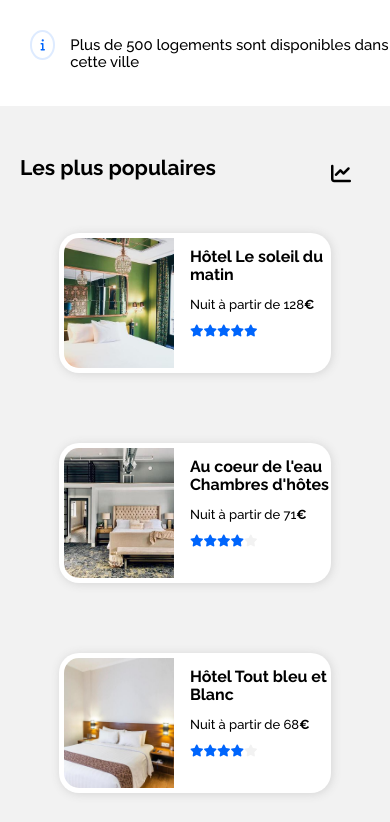
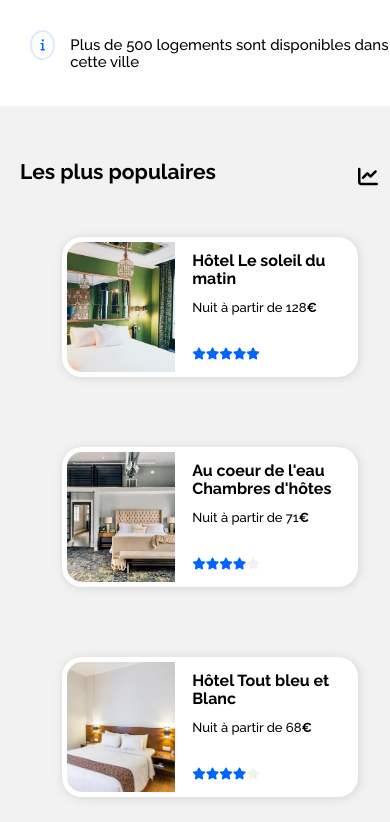
Before and after one commit to OlivainBenoit/P2_OLIVAIN_Benoit, a plain HTML site: page index.html in a window 390 px wide. Shown: the part 582-1404 px from the top of the page. Drawn offline with Linux system fonts and the light colour scheme.

Commit message:
position icones & breakpoint 1250px

```diff
--- a/index.html
+++ b/index.html
@@ -190,7 +190,7 @@
             <h3>Hôtel Le soleil du matin</h3>
             <p>Nuit à partir de 128<span class="euro">€</span></p>
             </div>
-            <div class="icones_evaluation">
+            <div class="icones_evaluation icones_aside">
               <i class="fas fa-star"></i><i class="fas fa-star"></i><i class="fas fa-star"></i><i class="fas fa-star"></i><i class="fas fa-star"></i>
             </div>
             </a>
@@ -212,7 +212,7 @@
           <h3>Au coeur de l'eau Chambres d'hôtes</h3>
           <p>Nuit à partir de 71<span class="euro">€</span></p>
           </div>
-          <div class="icones_evaluation">
+          <div class="icones_evaluation icones_aside">
             <i class="fas fa-star"></i><i class="fas fa-star"></i><i class="fas fa-star"></i><i class="fas fa-star"></i><span class="etoile_grise"><i class="fas fa-star"></i></span>
           </div>
           </a>
@@ -234,7 +234,7 @@
           <h3>Hôtel Tout bleu et Blanc</h3>
           <p>Nuit à partir de 68<span class="euro">€</span></p>
           </div>
-          <div class="icones_evaluation">
+          <div class="icones_evaluation icones_aside">
             <i class="fas fa-star"></i><i class="fas fa-star"></i><i class="fas fa-star"></i><i class="fas fa-star"></i><span class="etoile_grise"><i class="fas fa-star"></i></span>
           </div>
           </a>
--- a/style.css
+++ b/style.css
@@ -177,10 +177,12 @@ footer li a:hover {
   align-items: center;
   height: 70px;
   margin-left: 15px;
+  margin-bottom: 10px;
 }
 
 .bloc_4_filtres {
   display: flex;
+  flex-wrap: wrap;
   margin-left: 20px;
 }
 
@@ -330,6 +332,7 @@ aside img {
 }
 
 .bloc_aside {
+  position: relative;
   display: flex;
   flex-direction: column;
   margin-left: 4%;
@@ -346,6 +349,7 @@ aside img {
 aside {
   flex: 1 0 30%;
   height: auto;
+  min-width: 420px;
   margin: 0 3% 0 3%;
 }
 
@@ -360,6 +364,11 @@ aside h2 {
 
 .etoile_grise {
   color: #f2f2f2;
+}
+
+.icones_aside {
+  position: absolute;
+  bottom: 15px;
 }
 
 /* Activites à Marseille */
@@ -377,6 +386,7 @@ aside h2 {
   display: flex;
   flex: 1 0 48%;
   justify-content: space-around;
+  column-gap: 20px;
 }
 
 .bloc_activites {
@@ -394,6 +404,7 @@ aside h2 {
   display: flex;
   flex-wrap: wrap;
   margin: 0 15px;
+  column-gap: 20px;
 }
 
 .bloc_activites img {
@@ -473,6 +484,54 @@ footer li {
 h4 {
   font-size: 25px;
 }
+/* media queries deskop -1250px */
+
+@media screen and (max-width: 1250px) {
+  aside {
+    margin-top: 30px;
+    margin-left: 0;
+    width: 95%;
+    padding-bottom: 50px;
+  }
+
+  #hebergements_marseille {
+    width: 95%;
+  }
+
+  .bloc_1 {
+    flex-direction: column;
+  }
+
+  .images_aside {
+    flex: 1 0 40%;
+  }
+
+  .bloc_aside {
+    flex: 2 0 60%;
+  }
+
+  aside img {
+    width: 100%;
+  }
+
+  .article_aside {
+    width: 80%;
+    max-width: none;
+    margin: auto;
+  }
+
+  .div_aside {
+    row-gap: 40px;
+  }
+
+  #filtres {
+    flex-wrap: wrap;
+  }
+
+  .bloc_4_filtres {
+    margin-left: 0;
+  }
+}
 
 /* Media queries Tablettes */
 
@@ -485,10 +544,6 @@ h4 {
   #filtres,
   .information {
     padding-left: 30px;
-  }
-
-  .bloc_1 {
-    padding-left: 0;
   }
 
   #filtres {
@@ -507,6 +562,7 @@ h4 {
   .bloc_1 {
     display: flex;
     flex-direction: column;
+    padding-left: 0;
   }
 
   aside {
@@ -514,10 +570,23 @@ h4 {
     padding-bottom: 40px;
     border-radius: 0;
     height: auto;
+    width: 100%;
   }
 
   .div_aside {
     row-gap: 40px;
+  }
+
+  .images_aside {
+    flex: 1 0 40%;
+  }
+
+  .bloc_aside {
+    flex: 2 0 60%;
+  }
+
+  aside img {
+    width: 100%;
   }
 
   .article_aside {
@@ -728,6 +797,14 @@ h4 {
     margin: auto;
   }
 
+  .images_aside {
+    flex: 1 0 40%;
+  }
+
+  .bloc_aside {
+    flex: 2 0 60%;
+  }
+
   .bloc_1 {
     display: flex;
     flex-direction: column-reverse;
@@ -749,8 +826,7 @@ h4 {
 
   aside img {
     height: 100%;
-
-    width: 120px;
+    width: 100%;
   }
 
   .bloc_activites {
```
